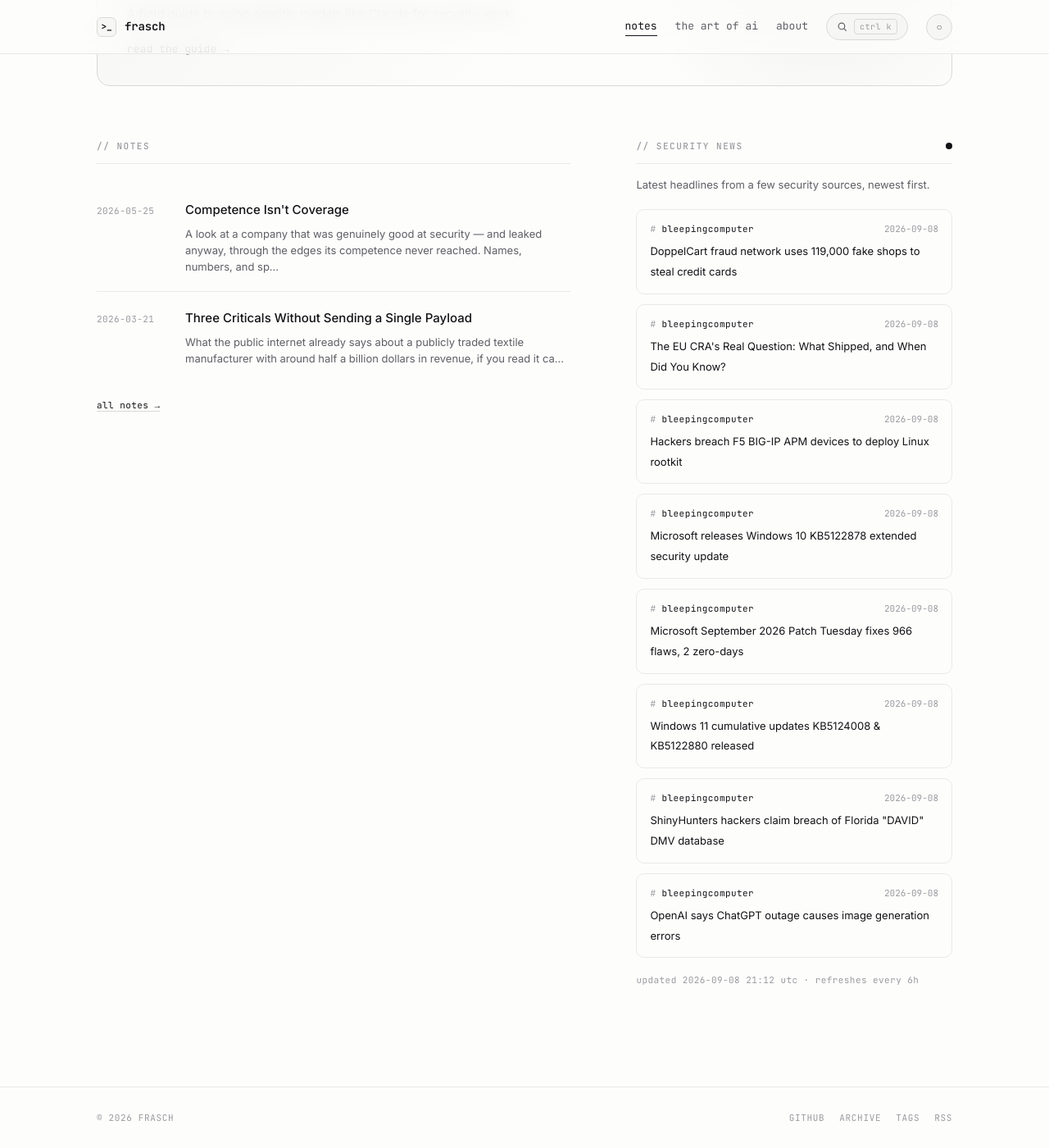
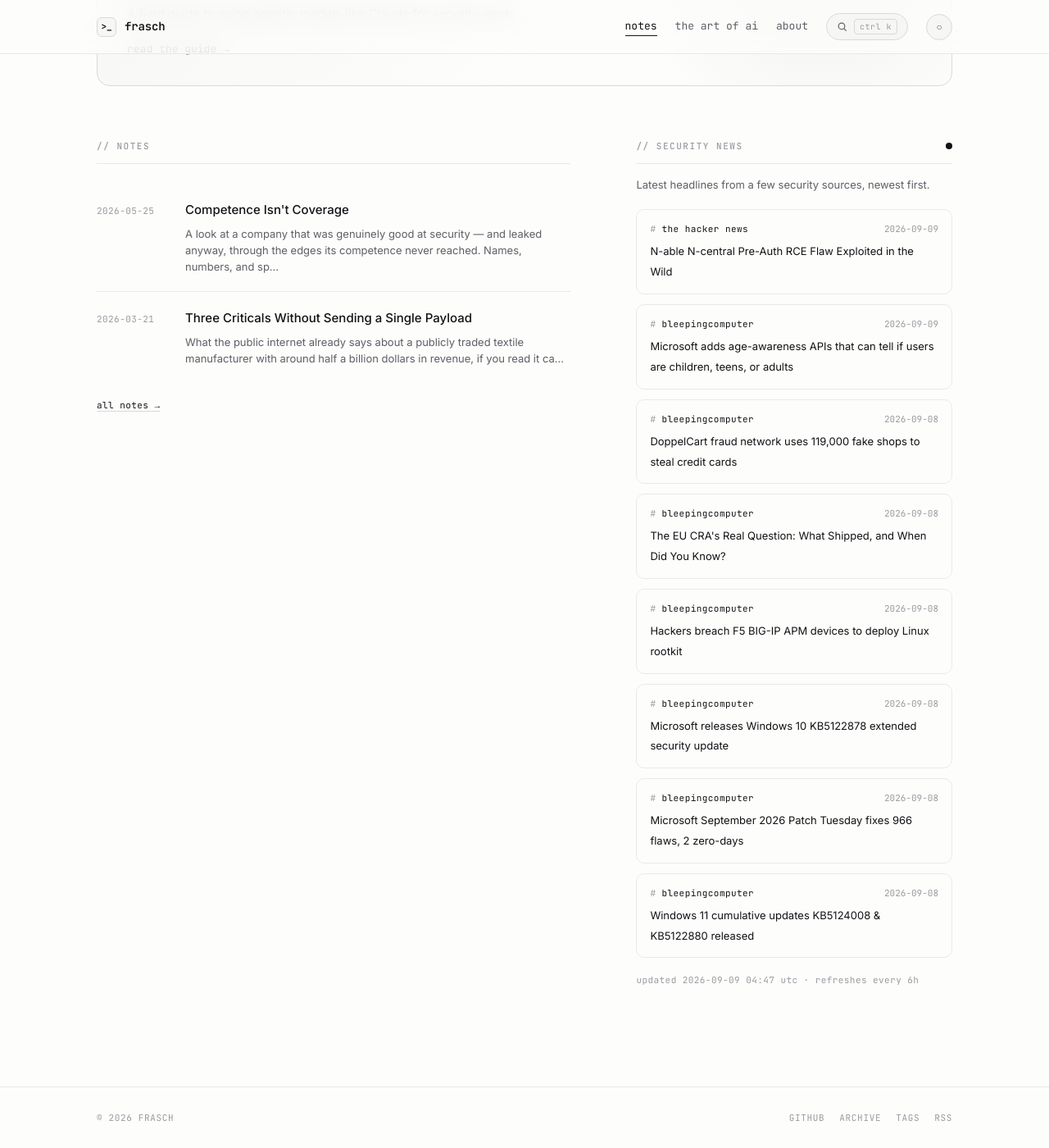
Before and after one commit to whoisfrasch/frasch, a Jekyll site: the page built from index.html, in a window 1280 px wide and 1400 px high, scrolled down 615 px. Shown: the whole window at 82% size. Built offline with Jekyll 4.4.1, drawn with Linux system fonts in a browser that asks for light colours.

Commit message:
Refresh security news feed

```diff
--- a/_data/news.json
+++ b/_data/news.json
@@ -1,6 +1,18 @@
 {
-  "updated": "2026-09-08T21:12:55Z",
+  "updated": "2026-09-09T04:47:42Z",
   "items": [
+    {
+      "source": "the hacker news",
+      "title": "N-able N-central Pre-Auth RCE Flaw Exploited in the Wild",
+      "link": "https://thehackernews.com/2026/09/n-able-n-central-pre-auth-rce-flaw.html",
+      "date": "2026-09-09T04:27:51Z"
+    },
+    {
+      "source": "bleepingcomputer",
+      "title": "Microsoft adds age-awareness APIs that can tell if users are children, teens, or adults",
+      "link": "https://www.bleepingcomputer.com/news/microsoft/microsoft-adds-age-awareness-apis-that-can-tell-if-users-are-children-teens-or-adults/",
+      "date": "2026-09-09T01:16:27Z"
+    },
     {
       "source": "bleepingcomputer",
       "title": "DoppelCart fraud network uses 119,000 fake shops to steal credit cards",
@@ -36,18 +48,6 @@
       "title": "Windows 11 cumulative updates KB5124008 & KB5122880 released",
       "link": "https://www.bleepingcomputer.com/news/microsoft/windows-11-cumulative-updates-kb5124008-and-kb5122880-released/",
       "date": "2026-09-08T17:57:03Z"
-    },
-    {
-      "source": "bleepingcomputer",
-      "title": "ShinyHunters hackers claim breach of Florida \"DAVID\" DMV database",
-      "link": "https://www.bleepingcomputer.com/news/security/shinyhunters-hackers-claim-breach-of-florida-david-dmv-database/",
-      "date": "2026-09-08T16:35:47Z"
-    },
-    {
-      "source": "bleepingcomputer",
-      "title": "OpenAI says ChatGPT outage causes image generation errors",
-      "link": "https://www.bleepingcomputer.com/news/technology/openai-says-chatgpt-outage-causes-image-generation-errors/",
-      "date": "2026-09-08T16:28:42Z"
     }
   ]
 }
```
